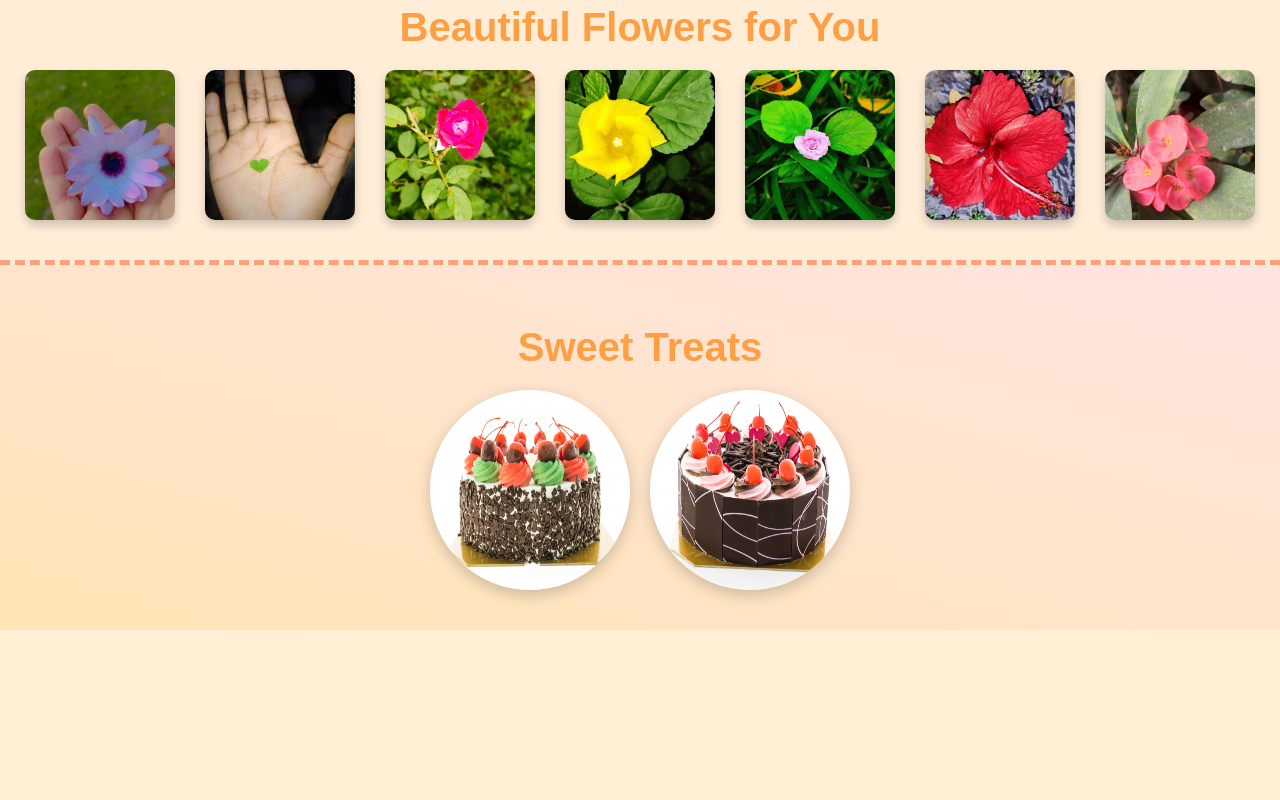
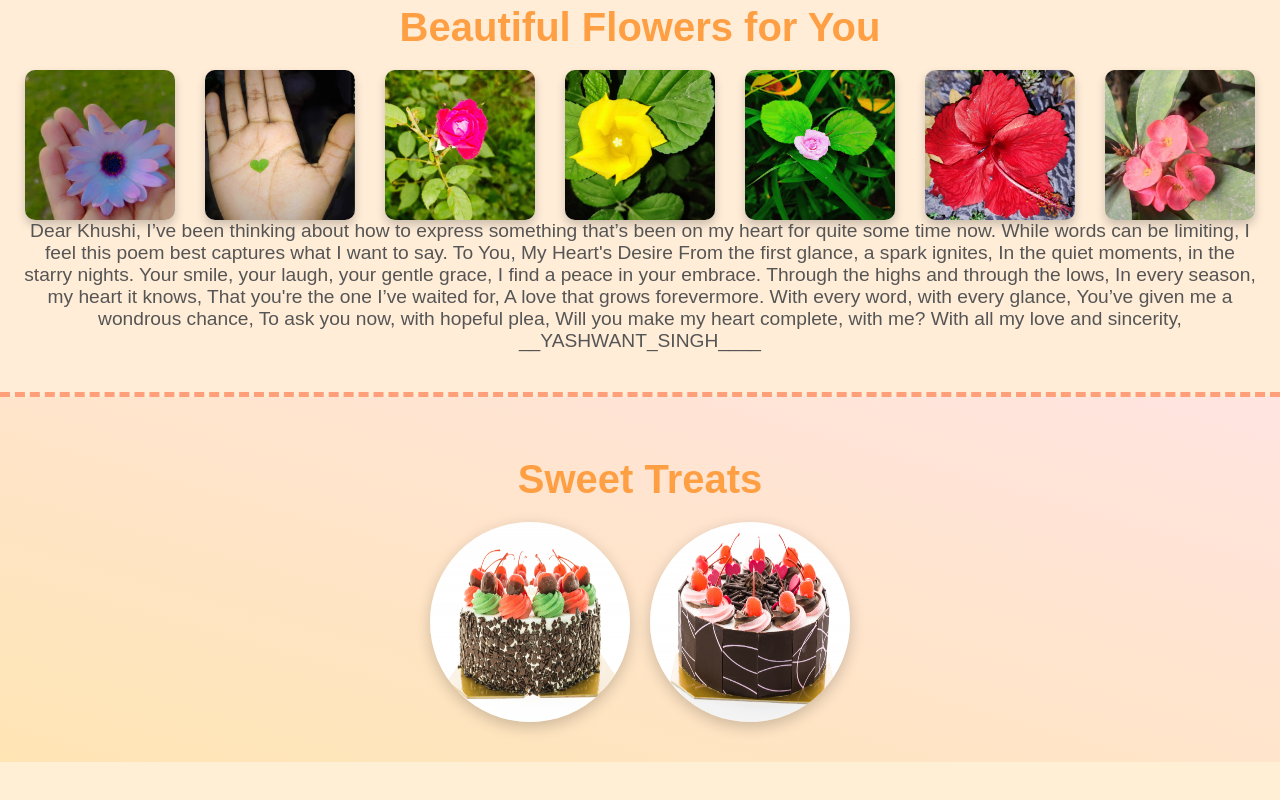
Before and after one commit to Yash-bit1/Birthday-template, a plain HTML site: page index.html in a window 1280 px wide. Shown: the part 869-1669 px from the top of the page. Drawn offline with Linux system fonts and the light colour scheme.

Commit message:
Update index.html

```diff
--- a/index.html
+++ b/index.html
@@ -179,6 +179,31 @@
       <img src="28.jpg" alt="Flower">
       <img src="41.jpg" alt="Flower">
     </div>
+    <p> Dear Khushi,  I’ve been thinking about how to express something that’s been on my heart for quite some time now. While words can be limiting, I feel this poem best captures what I want to say.
+
+
+
+To You, My Heart's Desire
+
+From the first glance, a spark ignites,
+In the quiet moments, in the starry nights.
+Your smile, your laugh, your gentle grace,
+I find a peace in your embrace.
+
+Through the highs and through the lows,
+In every season, my heart it knows,
+That you're the one I’ve waited for,
+A love that grows forevermore.
+
+With every word, with every glance,
+You’ve given me a wondrous chance,
+To ask you now, with hopeful plea,
+Will you make my heart complete, with me?
+
+With all my love and sincerity,
+__YASHWANT_SINGH____
+
+</p>
   </div>
 
   <!-- Cakes Section -->
```
